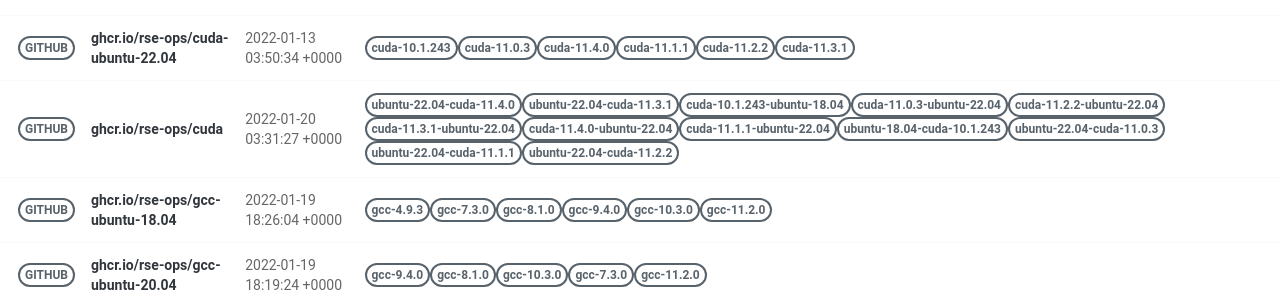
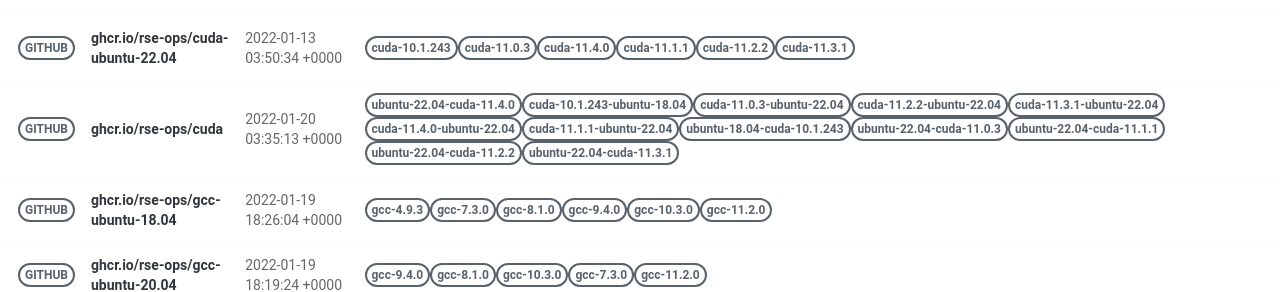
Before and after one commit to rse-ops/docker-images, a Jekyll site: the page built from pages/index.md, in a window 1280 px wide. Shown: the part 414-706 px from the top of the page. Built offline with Jekyll 4.4.1, drawn with Linux system fonts in a browser that asks for light colours; nearby versions of some CDN libraries.

Commit message:
Automated push to update library 2022-01-20

```diff
--- a/_library/ghcr.io-rse-ops-cuda.md
+++ b/_library/ghcr.io-rse-ops-cuda.md
@@ -1,7 +1,7 @@
 ---
 layout: container
 name: ghcr.io/rse-ops/cuda
-updated_at: 2022-01-20 03:31:27.066853
+updated_at: 2022-01-20 03:35:13.765780
 
 
 container_url: https://github.com/orgs/rse-ops/packages/container/package/cuda
```
Also changed, not shown: other parts of _library/ghcr.io-rse-ops-cuda.md (+3 -3 lines).
